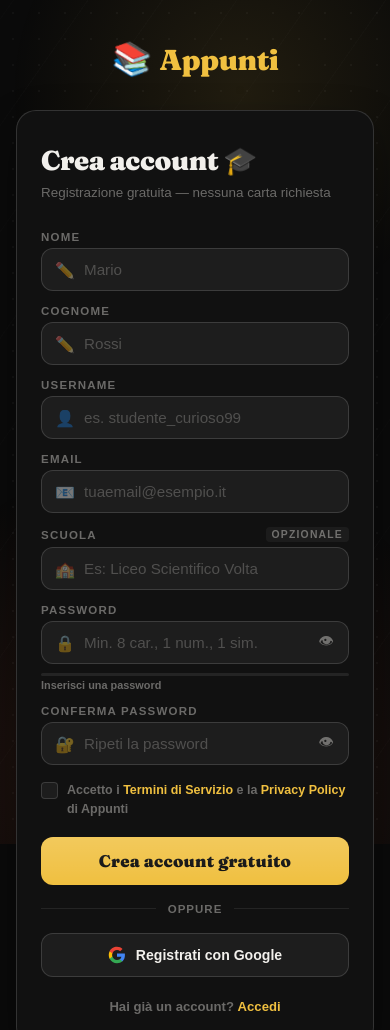
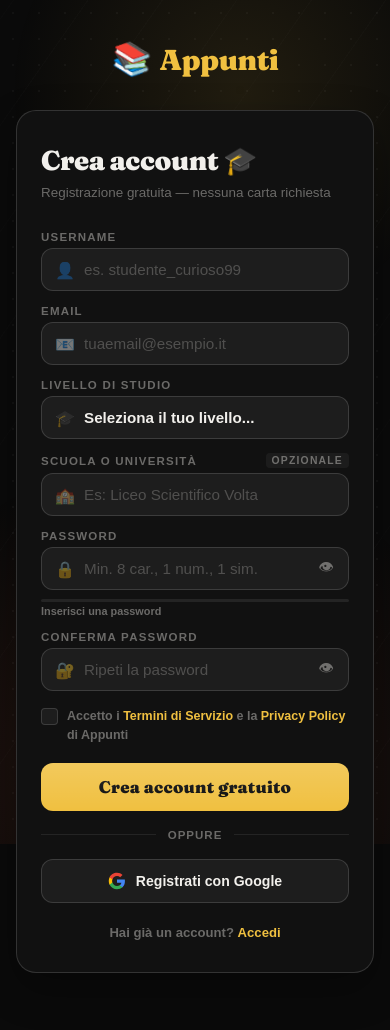
Before and after one commit to morganzero11-hue/appunti, a website: page public/register.html in a window 390 px wide. Shown: the top 1030 px of the page. Drawn offline with Linux system fonts and the light colour scheme; a web font is replaced by a local one.

Commit message:
descrizione

```diff
--- a/public/register.html
+++ b/public/register.html
@@ -110,12 +110,18 @@
 
         .field__wrap { position: relative; }
         .field__icon { position: absolute; left: 14px; top: 50%; transform: translateY(-50%); color: var(--muted); font-size: 1rem; pointer-events: none; transition: color .2s; }
+
         .field__input {
             width: 100%; background: rgba(255,255,255,0.05); border: 1.5px solid var(--border2);
             border-radius: 12px; color: var(--text); font-family: 'Cabinet Grotesk', sans-serif;
             font-size: 0.95rem; font-weight: 600; padding: 12px 14px 12px 42px; outline: none;
             transition: border-color .2s, background .2s, box-shadow .2s;
         }
+
+        select.field__input { appearance: none; cursor: pointer; }
+        select.field__input option { background: var(--surface); color: var(--text); }
+        body.light-theme select.field__input option { background: var(--surface); color: var(--text); }
+
         body.light-theme .field__input { background: rgba(0,0,0,0.02); }
         .field__input::placeholder { color: var(--muted); font-weight: 400; opacity: 0.6;}
         .field__input:focus { border-color: var(--accent); background: rgba(240,192,64,0.05); box-shadow: 0 0 0 3px rgba(240,192,64,0.1); }
@@ -123,9 +129,6 @@
         /* password toggle */
         .field__toggle { position: absolute; right: 13px; top: 50%; transform: translateY(-50%); background: none; border: none; cursor: pointer; color: var(--muted); font-size: 0.95rem; transition: color .2s; padding: 2px; }
         .field__toggle:hover { color: var(--text); }
-
-        /* row 2 inputs same line */
-        .field-row { display: grid; grid-template-columns: 1fr 1fr; gap: 12px; }
 
         /* strength bar */
         .strength-wrap { margin-top: 4px; }
@@ -206,25 +209,22 @@
 
         /* ─── RESPONSIVE ─── */
         @media (max-width: 850px) {
-            .page { padding: 20px 16px; align-items: flex-start; } /* Su mobile sta più in alto */
+            .page { padding: 20px 16px; align-items: flex-start; }
             .page__inner {
                 grid-template-columns: 1fr;
                 gap: 0;
                 max-width: 480px;
                 margin: 0 auto;
             }
-            .left, .divider { display: none; } /* Nascondiamo la colonna testuale */
+            .left, .divider { display: none; }
             .right { padding: 20px 0 40px; animation: slideIn 0.5s ease both; }
             .card {
-                padding: 32px 24px; /* Padding ridotto per far entrare più roba */
+                padding: 32px 24px;
                 max-width: 100%;
                 border-radius: 20px;
                 box-shadow: 0 16px 40px rgba(0,0,0,0.3);
             }
             .mobile-brand { display: flex; animation: fadeUp 0.6s ease both; }
-
-            /* Su mobile, i campi nome e cognome vanno uno sotto l'altro per stare comodi */
-            .field-row { grid-template-columns: 1fr; gap: 14px; }
         }
     </style>
 </head>
@@ -287,25 +287,6 @@
 
                 <form class="form" id="regForm" onsubmit="inviaRegistrazione(event)" novalidate>
 
-                    <div class="field-row">
-                        <div class="field">
-                            <div class="field__label">Nome</div>
-                            <div class="field__wrap">
-                                <input class="field__input" type="text" id="nome" placeholder="Mario" autocomplete="given-name" required>
-                                <span class="field__icon">✏️</span>
-                            </div>
-                            <div class="field__error" id="err-nome">Inserisci il tuo nome</div>
-                        </div>
-                        <div class="field">
-                            <div class="field__label">Cognome</div>
-                            <div class="field__wrap">
-                                <input class="field__input" type="text" id="cognome" placeholder="Rossi" autocomplete="family-name" required>
-                                <span class="field__icon">✏️</span>
-                            </div>
-                            <div class="field__error" id="err-cognome">Inserisci il tuo cognome</div>
-                        </div>
-                    </div>
-
                     <div class="field">
                         <div class="field__label">Username</div>
                         <div class="field__wrap">
@@ -325,8 +306,22 @@
                     </div>
 
                     <div class="field">
+                        <div class="field__label">Livello di studio</div>
+                        <div class="field__wrap">
+                            <select class="field__input" id="livello" required>
+                                <option value="" disabled selected>Seleziona il tuo livello...</option>
+                                <option value="medie">Scuole Medie</option>
+                                <option value="superiori">Scuole Superiori</option>
+                                <option value="universita">Università</option>
+                            </select>
+                            <span class="field__icon">🎓</span>
+                        </div>
+                        <div class="field__error" id="err-livello">Seleziona un livello di studio</div>
+                    </div>
+
+                    <div class="field">
                         <div class="field__label">
-                            <span>Scuola</span>
+                            <span>Scuola o Università</span>
                             <span class="optional">Opzionale</span>
                         </div>
                         <div class="field__wrap">
@@ -401,14 +396,12 @@
 </div>
 
 <script>
-    // Recupero il tema salvato nelle impostazioni
     document.addEventListener("DOMContentLoaded", () => {
         if (localStorage.getItem('appuntiTheme') === 'light') {
             document.body.classList.add('light-theme');
         }
     });
 
-    /* 1. AGGIUNTO: Toggle password funzionante */
     function togglePwd(inputId, btnId) {
         const input = document.getElementById(inputId);
         const btn   = document.getElementById(btnId);
@@ -467,25 +460,19 @@
 
     function valida() {
         let ok = true;
-        const nome     = document.getElementById('nome').value.trim();
-        const cognome  = document.getElementById('cognome').value.trim();
         const username = document.getElementById('username').value.trim();
         const email    = document.getElementById('email').value.trim();
+        const livello  = document.getElementById('livello').value;
         const pw       = document.getElementById('password').value;
         const pw2      = document.getElementById('confermaPassword').value;
         const terms    = document.getElementById('termsCb').checked;
 
-        /* 2. AGGIUNTO: Controllo Password (8 car, 1 num, 1 speciale) */
         const pwdRegex = /^(?=.*[0-9])(?=.*[!@#$%^&*()_+\-=\[\]{};':"\\|,.<>\/?]).{8,}$/;
 
-        if (errore('nome',    !nome))    ok = false;
-        if (errore('cognome', !cognome)) ok = false;
         if (errore('username', !/^[a-zA-Z0-9_]{3,30}$/.test(username))) ok = false;
         if (errore('email',   !/^[^\s@]+@[^\s@]+\.[^\s@]+$/.test(email))) ok = false;
-
-        /* Uso la nuova validazione password */
+        if (errore('livello', !livello)) ok = false; // Validazione del nuovo campo
         if (errore('password', !pwdRegex.test(pw))) ok = false;
-
         if (errore('conferma', pw !== pw2))    ok = false;
         if (errore('terms',   !terms))         ok = false;
 
@@ -501,12 +488,11 @@
         btn.textContent = 'Creazione account…';
         btn.classList.add('loading');
 
-        /* 3. AGGIUNTO: Raccolta del campo "scuola" nel payload */
+        // AGGIUNTO IL LIVELLO NEL PAYLOAD
         const payload = {
-            nome:     document.getElementById('nome').value.trim(),
-            cognome:  document.getElementById('cognome').value.trim(),
             username: document.getElementById('username').value.trim(),
             email:    document.getElementById('email').value.trim(),
+            livello:  document.getElementById('livello').value,
             scuola:   document.getElementById('scuola').value.trim(),
             password: document.getElementById('password').value,
         };
@@ -538,10 +524,11 @@
         mostraMsg('🔗 Registrazione con ' + provider + ' — funzione in arrivo!', 'error');
     }
 
-    /* rimuovi errori quando l'utente riprende a scrivere */
-    ['nome','cognome','username','email','password','confermaPassword'].forEach(id => {
+    /* Rimuovi errori al cambio valore */
+    ['username','email','livello','password','confermaPassword'].forEach(id => {
         const el = document.getElementById(id);
         if (el) el.addEventListener('input', () => { errore(id, false); nascondiMsg(); });
+        if (el) el.addEventListener('change', () => { errore(id, false); nascondiMsg(); });
     });
     document.getElementById('termsCb').addEventListener('change', () => errore('terms', false));
 </script>
```
